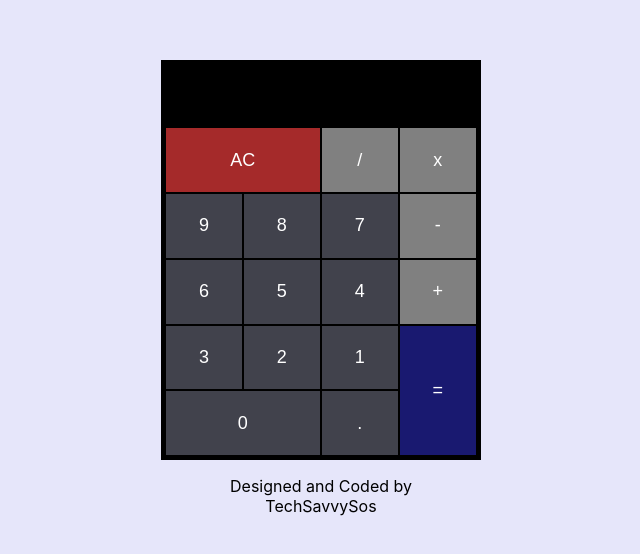
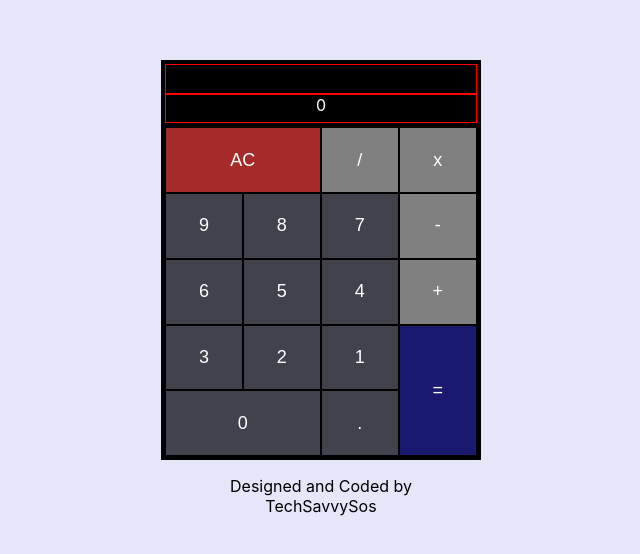
Before and after one commit to SospeterKe/javascript-calculator, a React (Create React App) app: page / in a window 1280 px wide. Shown: the part 104-658 px from the top of the page, without its empty margins (319-959 px from the left). Built offline with nearby package versions, Linux system fonts and the light colour scheme.

Commit message:
css edits

```diff
--- a/src/components/App/App.css
+++ b/src/components/App/App.css
@@ -23,12 +23,19 @@
     width: 100%;
     border: 2px solid #000;
     background-color: #000;
+    color: #fff;
 }
 .input {
     height: calc(400px - 17%);
     width: 100%;
     border: 2px solid #000;
     display: grid;
+}
+
+.mainExpression , .currentInput{
+    width: 100%;
+    height: 50%;
+    border: 1px solid red;
 }
 
 button {
--- a/src/components/App/App.js
+++ b/src/components/App/App.js
@@ -1,10 +1,17 @@
+import { useState } from 'react';
 import './App.css';
 
 function App() {
+
+  const [input, setInput] = useState(0);
+
   return (
     <div className="App">
       <div className='calculator'>
-        <div className='display' id="display"></div>
+        <div className='display' id="display">
+          <div className='mainExpression' id="mainExpression"></div>
+          <div className='currentInput' id="currentInput">{input}</div>
+        </div>
         <div className='input'>
           <button id="clear" className='clear'>AC</button>
           <button id="divide" className='divide'>/</button>
@@ -20,13 +27,9 @@ function App() {
           <button id="two" className='two'>2</button>
           <button id="one" className='one'>1</button>
           <button id="zero" className='zero'>0</button>
-
           <button id="add" className='add'>+</button>
           <button id="subtract" className='subtract'>-</button>
-
-
           <button id="decimal" className='decimal'>.</button>
-
         </div>
       </div>
       <p>Designed and Coded by <br/> TechSavvySos</p>
```
